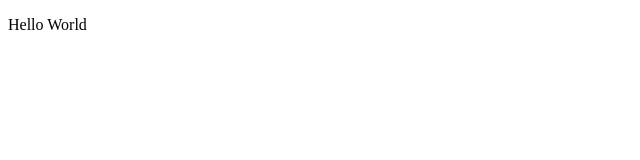
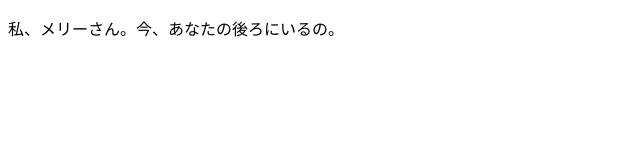
Before and after one commit to Kousei102/Test-Site, a plain HTML site: page TestSite.html in a window 1280 px wide. Shown: the whole page, without its empty margins (0-640 px from the left). Drawn offline with Linux system fonts and the light colour scheme.

Commit message:
Update TestSite.html

```diff
--- a/TestSite.html
+++ b/TestSite.html
@@ -2,9 +2,9 @@
 <html>
 <head>
     <meta charset="utf-8" />
-    <title>test site</title>
+    <title>遘√?√Γ繝ｪ繝ｼ縺輔ｓ縲ゆｻ翫?√≠縺ｪ縺溘?蠕後ｍ縺ｫ縺?ｋ縺ｮ縲</title>
 </head>
 <body>
-    <p>Hello World</p>
+    <p>私、メリーさん。今、あなたの後ろにいるの。</p>
 </body>
 </html>
```
